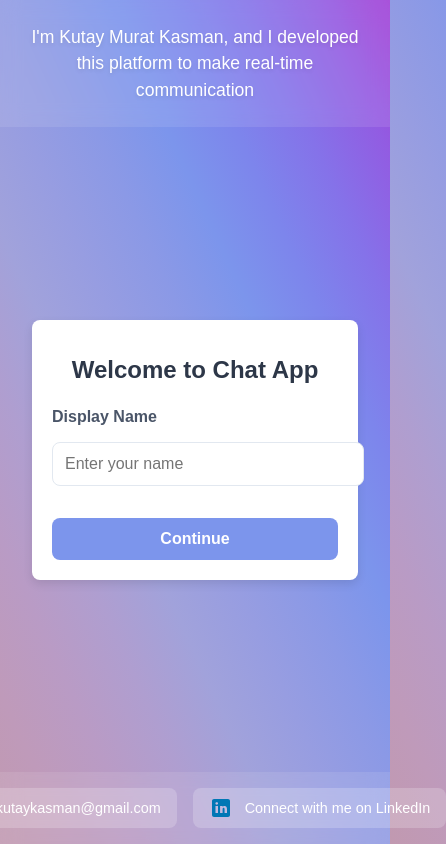
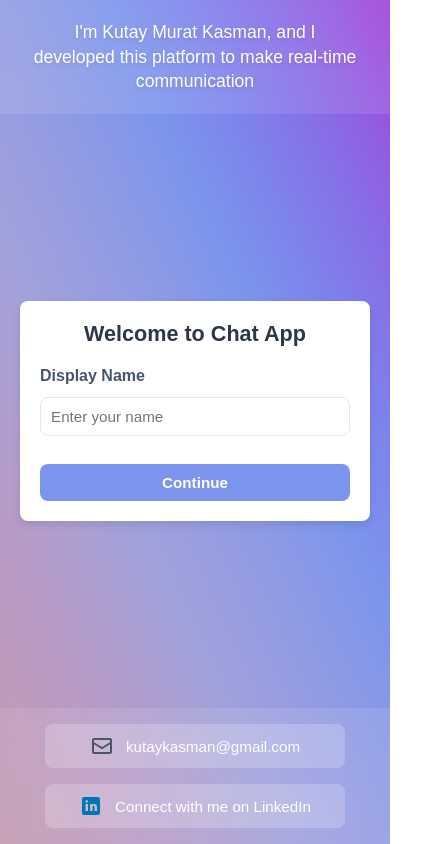
Before and after one commit to kutay-kasman/Chat-App, a website: page public/index.html in a window 390 px wide. Shown: the whole page, 446 px wide, since content can reach past the window. Drawn offline with Linux system fonts and the light colour scheme.

Commit message:
fix design problems

```diff
--- a/public/css/home-page.css
+++ b/public/css/home-page.css
@@ -1,4 +1,10 @@
 /* General Reset */
+*, *:before, *:after {
+    box-sizing: border-box;
+    margin: 0;
+    padding: 0;
+}
+
 body {
     font-family: Arial, sans-serif;
     background-image: linear-gradient(to right top, #c199b0, #bf9aba, #b99bc5, #af9ed0, #a1a2db, #979de1, #8b99e6, #7c95ec, #7d85ec, #8572e9, #925ce2, #a13ed6);
@@ -12,6 +18,7 @@ body {
     display: flex;
     flex-direction: column;
     position: relative;
+    width: 100%;
 }
 
 /* Intro Section */
@@ -20,6 +27,7 @@ body {
     padding: 2rem;
     background-color: rgba(255, 255, 255, 0.1);
     backdrop-filter: blur(10px);
+    width: 100%;
 }
 
 .intro-text {
@@ -37,6 +45,7 @@ body {
     align-items: center;
     flex-grow: 1;
     padding: 2rem;
+    width: 100%;
 }
 
 /* Form Box Styling */
@@ -49,6 +58,10 @@ body {
     max-width: 400px;
 }
 
+#welcome-side {
+    width: 100%;
+}
+
 /* Footer */
 .footer {
     text-align: center;
@@ -56,6 +69,7 @@ body {
     background-color: rgba(255, 255, 255, 0.1);
     backdrop-filter: blur(10px);
     margin-top: auto;
+    width: 100%;
 }
 
 .contact-links {
@@ -64,11 +78,16 @@ body {
     justify-content: center;
     align-items: center;
     gap: 1rem;
+    flex-wrap: wrap;
+    width: 100%;
+    max-width: 800px;
+    margin: 0 auto;
 }
 
 .footer-link {
     display: inline-flex;
     align-items: center;
+    justify-content: center;
     gap: 0.75rem;
     padding: 0.75rem 1.5rem;
     border-radius: 8px;
@@ -77,6 +96,7 @@ body {
     background-color: rgba(255, 255, 255, 0.2);
     transition: all 0.3s ease;
     min-width: 250px;
+    max-width: 100%;
 }
 
 .footer-link:hover {
@@ -87,11 +107,14 @@ body {
 .footer-link span {
     font-size: 1.1rem;
     white-space: nowrap;
+    overflow: hidden;
+    text-overflow: ellipsis;
 }
 
 .social-icon {
     width: 24px;
     height: 24px;
+    flex-shrink: 0;
 }
 
 /* Form Elements */
@@ -100,6 +123,7 @@ h1, h2 {
     font-size: 1.75rem;
     color: #2D3748;
     text-align: center;
+    width: 100%;
 }
 
 form {
@@ -113,6 +137,8 @@ label {
     text-align: left;
     font-weight: 600;
     color: #4A5568;
+    display: block;
+    width: 100%;
 }
 
 input {
@@ -122,6 +148,7 @@ input {
     font-size: 1rem;
     width: 100%;
     transition: all 0.3s ease;
+    max-width: 100%;
 }
 
 input:focus {
@@ -141,6 +168,7 @@ button {
     font-weight: 600;
     cursor: pointer;
     transition: all 0.3s ease;
+    width: 100%;
 }
 
 button:hover {
@@ -150,55 +178,157 @@ button:hover {
 
 /* Responsive Design */
 @media (max-width: 768px) {
+    .intro-section {
+        padding: 1.5rem;
+    }
+
     .intro-text {
         font-size: 1.25rem;
+        padding: 0 1rem;
+    }
+
+    .centered-form {
+        padding: 1.5rem 1rem;
     }
 
     .centered-form__box {
-        margin: 1rem;
         padding: 1.5rem;
+        margin: 0 1rem;
+        width: calc(100% - 2rem);
     }
 
     h1 {
         font-size: 1.5rem;
     }
 
+    .contact-links {
+        flex-direction: column;
+        padding: 0 1rem;
+    }
+
     .footer-link {
-        min-width: 200px;
-        padding: 0.75rem 1rem;
+        width: 100%;
+        min-width: unset;
+        max-width: 400px;
     }
 }
 
 @media (max-width: 480px) {
     .intro-section {
-        padding: 1.5rem 1rem;
+        padding: 1.25rem 1rem;
     }
 
     .intro-text {
         font-size: 1.1rem;
+        line-height: 1.4;
+    }
+
+    .centered-form {
+        padding: 1rem 0.75rem;
+    }
+
+    .centered-form__box {
+        padding: 1.25rem;
+        margin: 0 0.5rem;
+        width: calc(100% - 1rem);
+    }
+
+    h1 {
+        font-size: 1.35rem;
+        margin-bottom: 1.25rem;
+    }
+
+    form {
+        gap: 0.75rem;
+    }
+
+    input {
+        padding: 0.625rem;
+        font-size: 0.95rem;
+    }
+
+    button {
+        padding: 0.625rem;
+        font-size: 0.95rem;
+    }
+
+    .footer {
+        padding: 1rem 0.75rem;
+    }
+
+    .footer-link {
+        padding: 0.625rem 1rem;
+        font-size: 0.95rem;
+        max-width: 300px;
+    }
+
+    .footer-link span {
+        font-size: 0.95rem;
+    }
+
+    .social-icon {
+        width: 20px;
+        height: 20px;
+    }
+}
+
+@media (max-width: 360px) {
+    .intro-text {
+        font-size: 1rem;
+    }
+
+    .centered-form__box {
+        padding: 1rem;
+        margin: 0 0.5rem;
+        width: calc(100% - 1rem);
+    }
+
+    h1 {
+        font-size: 1.25rem;
+        margin-bottom: 1rem;
+    }
+
+    .footer-link {
+        padding: 0.5rem 0.75rem;
+        max-width: 250px;
+    }
+
+    .footer-link span {
+        font-size: 0.9rem;
+    }
+
+    input, button {
+        font-size: 0.9rem;
+    }
+}
+
+/* Touch device optimizations */
+@media (hover: none) {
+    .footer-link:hover {
+        transform: none;
+    }
+
+    button:hover {
+        transform: none;
+    }
+
+    input, button, .footer-link {
+        touch-action: manipulation;
+    }
+}
+
+/* Height-based media queries */
+@media (max-height: 600px) {
+    .intro-section {
+        padding: 1rem;
     }
 
     .centered-form {
         padding: 1rem;
     }
 
-    .centered-form__box {
-        padding: 1.25rem;
-    }
-
     .footer {
         padding: 1rem;
-    }
-
-    .footer-link {
-        min-width: auto;
-        width: 90%;
-        padding: 0.5rem 1rem;
-        font-size: 0.9rem;
-    }
-
-    .footer-link span {
-        font-size: 0.9rem;
     }
 }
 
```
